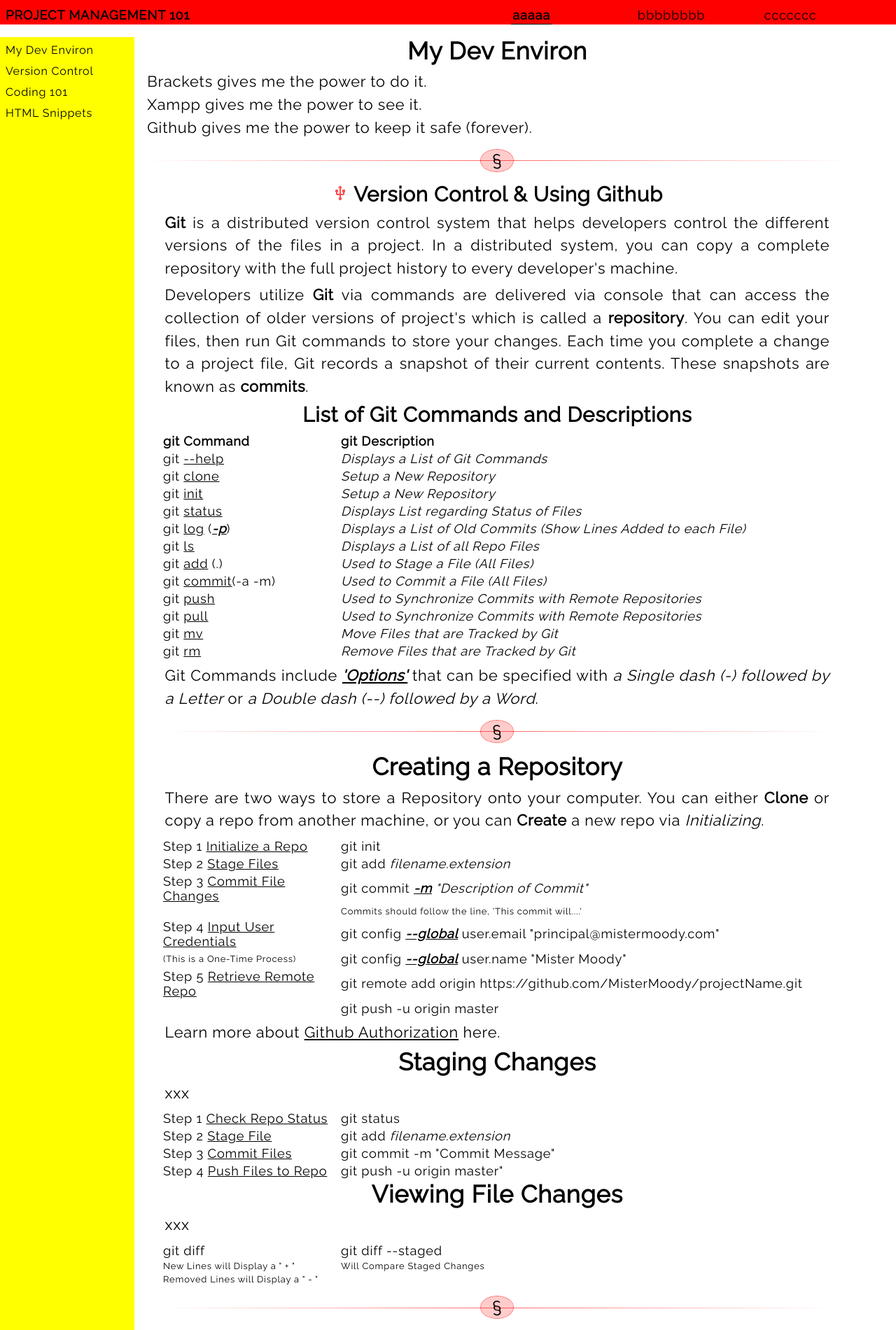
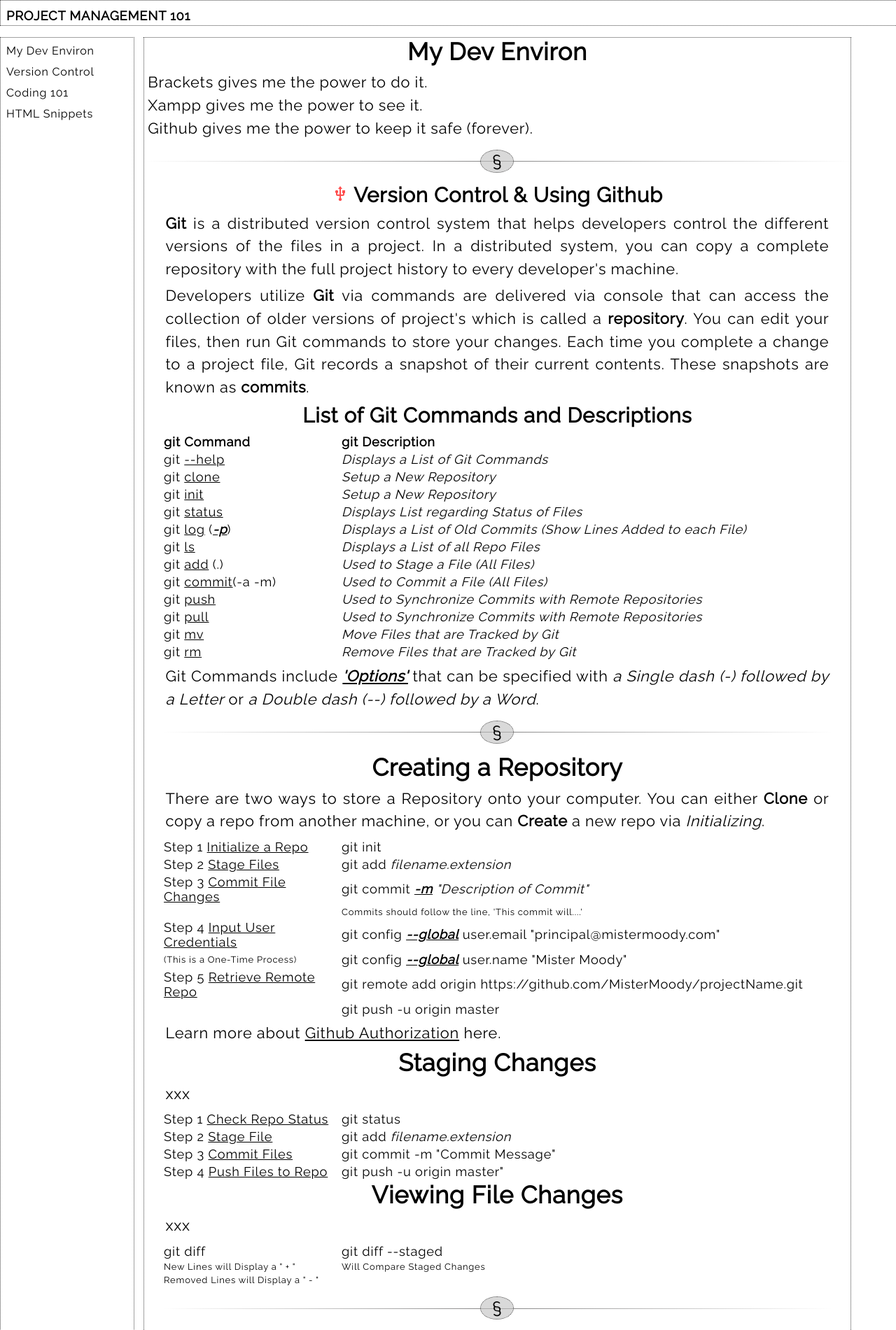
Before and after one commit to MisterMoody/mistermoody.github.io, a PHP site: page /projectmanagement.html in a window 1280 px wide. Shown: the top 1901 px of the page at 70% size. Run offline with PHP 8.4, Linux system fonts and the light colour scheme.

Commit message:
Modify Color, Use Black/Grey Tones >> Add Section Borders

```diff
--- a/css/projectmanagement.css
+++ b/css/projectmanagement.css
@@ -13,8 +13,9 @@ Styles for the 'Manage' Component of the GH-pages repo
 	grid-gap: 4px;
 }
 @media only screen and (min-width: 800px) {
-  header {grid-area: head; z-index: 1; background-color: red;}
-  nav {grid-area: nav; background-color: yellow;}
+  header, nav, main, footer {border: 1px dotted #444;}
+  header {grid-area: head; z-index: 1; background-color: #fff;}
+  nav {grid-area: nav;}
   main {grid-area: main;}
   footer {grid-area: foot; }
   .grid {
@@ -202,7 +203,7 @@ span.read:hover:before {left: 112px;}
 }
 
 hr {
-  background-image: linear-gradient(to right, rgba(255, 0, 0, 0), rgba(255, 0, 0, 0.6), rgba(255, 0, 0, 0));
+  background-image: linear-gradient(to right, rgba(10, 9, 9, 0.0), rgba(10, 9, 9, 0.5), rgba(10, 9, 9, 0.0));
   border: 0;
   height: 1px;
   margin-bottom: 30px;
@@ -210,10 +211,10 @@ hr {
   overflow: visible;
   text-align: center;
 }
-hr:after {
-  background: rgba(255, 0, 0, 0.2);
-  content: "§";
-  border: 1px dotted rgba(255, 0, 0, 0.8);
+hr:after { /*rgba(255, 0, 0, 0.8)*/
+  background: rgba(192, 192, 192, 0.6);
+  content: ' \00A7';
+  border: 1px dotted rgba(10, 9, 9, 0.7);
   border-radius: 50%;
   display: inline-block;
   font: "BodoniXT" !important;
--- a/projectmanagement.html
+++ b/projectmanagement.html
@@ -15,21 +15,20 @@
       <header>
         <ul class="headNav">
           <li class="home">
-            <a class="" href="projectmanagement.html">Project Management 101
-            <!--<i class="fa fa-user fa-2x" aria-hidden="true"></i>--></a>
+            <a class="" href="projectmanagement.html">Project Management 101</a>
           </li>
-          <li class="basics">
+          <!--<li class="basics">
             <a class="active" href="manage.html">aaaaa
-            <!--<i class="fa fa-user fa-2x" aria-hidden="true"></i>--></a>
+            <i class="fa fa-user fa-2x" aria-hidden="true"></i></a>
           </li>
           <li class="css">
             <a class="" href="#">bbbbbbbb
-            <!--<i class="fa fa-css fa-2x" aria-hidden="true"></i>--></a>
+            <i class="fa fa-css fa-2x" aria-hidden="true"></i></a>
           </li>
           <li class="javascript">
             <a class="" href="#">ccccccc
-            <!--<i class="fa fa-javascript fa-2x" aria-hidden="true"></i>--></a>
-          </li>
+            <i class="fa fa-javascript fa-2x" aria-hidden="true"></i></a>
+          </li>-->
         </ul>
       </header>
 
```
